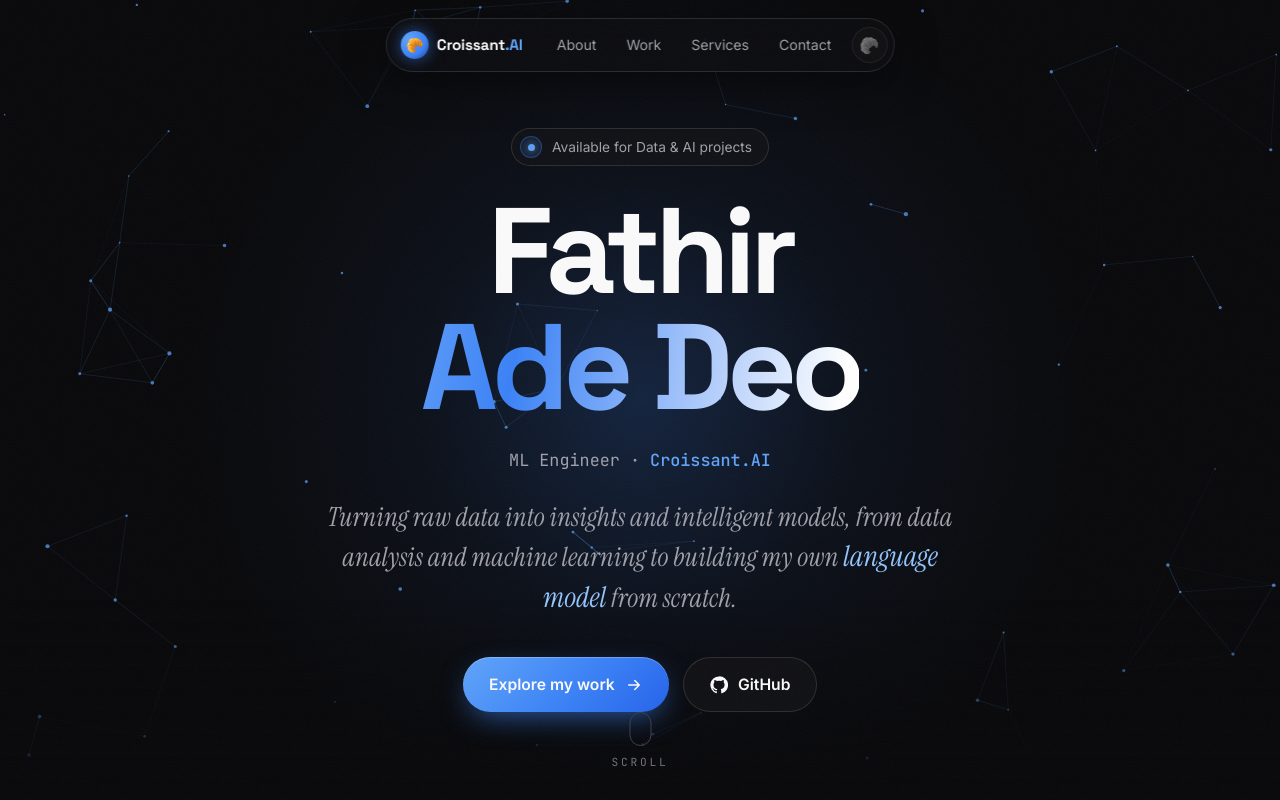
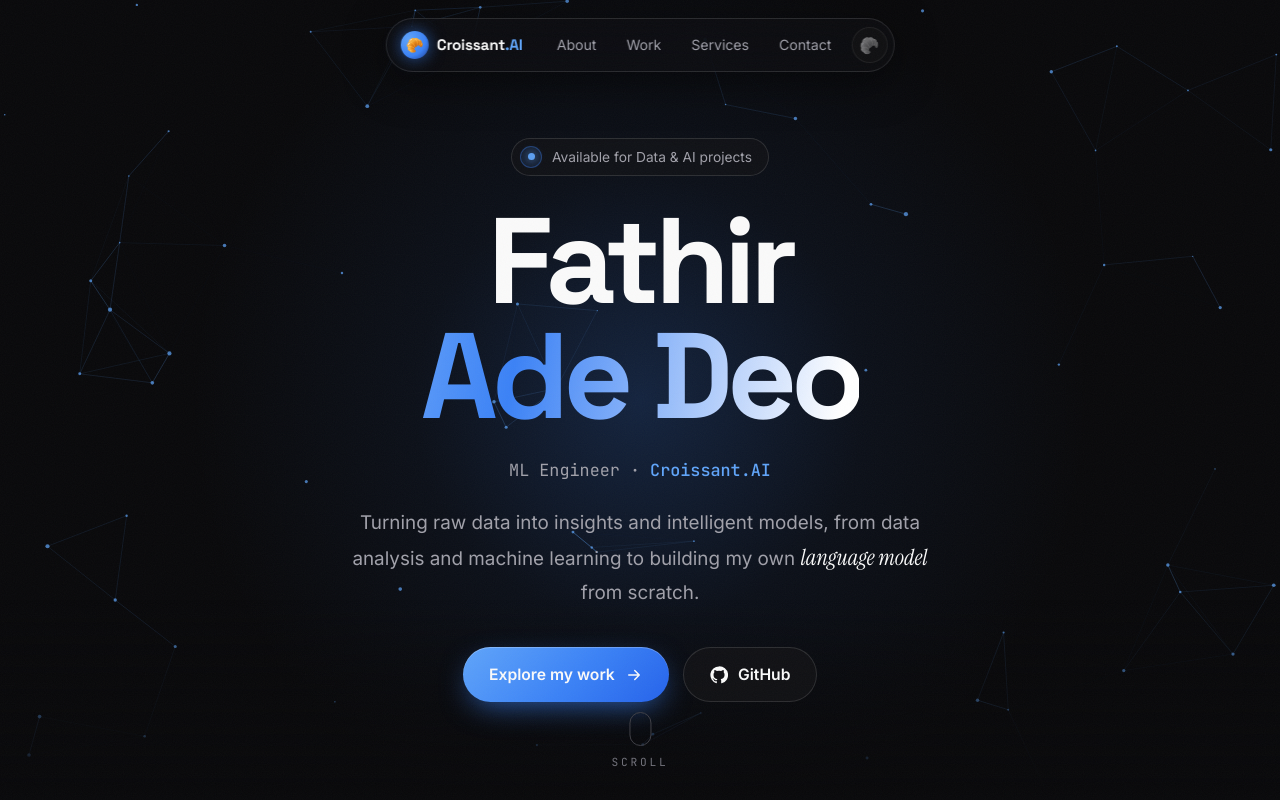
Before and after one commit to LuxCaspian/CroissantPage, a plain HTML site: page index.html in a window 1280 px wide. Shown: the top 800 px of the page. Drawn offline with Linux system fonts and the light colour scheme; no server answers.

Commit message:
Calmer hero description font (Plus Jakarta Sans)

```diff
--- a/style.css
+++ b/style.css
@@ -79,8 +79,8 @@
   .roles li{height:1.7em}
   .roles li b{color:var(--blue2);font-weight:500}
   @keyframes roll{0%,20%{transform:translateY(0)}25%,45%{transform:translateY(-1.7em)}50%,70%{transform:translateY(-3.4em)}75%,95%{transform:translateY(-5.1em)}100%{transform:translateY(-6.8em)}}
-  .hero p.lead{max-width:640px;margin:22px auto 0;color:var(--muted);font-family:var(--serif);font-style:italic;font-size:clamp(1.3rem,2.6vw,1.65rem);line-height:1.45;letter-spacing:.005em}
-  .hero p.lead em.s{color:var(--blue3);font-size:1.08em}
+  .hero p.lead{max-width:620px;margin:22px auto 0;color:var(--muted);font-family:"Plus Jakarta Sans",var(--sans);font-size:clamp(1.05rem,2vw,1.18rem);line-height:1.7}
+  .hero p.lead em.s{color:var(--text);font-size:1.18em}
   .cta{display:flex;justify-content:center;gap:14px;flex-wrap:wrap;margin-top:38px}
   .btn{position:relative;display:inline-flex;align-items:center;gap:10px;padding:14px 26px;border-radius:999px;font-weight:600;font-size:.98rem;border:1px solid var(--line2);background:rgba(20,20,24,.7);color:var(--text);cursor:pointer;transition:background .25s,border-color .25s,box-shadow .25s;will-change:transform}
   .btn:hover{border-color:var(--blue-line);background:var(--bg2)}
```
